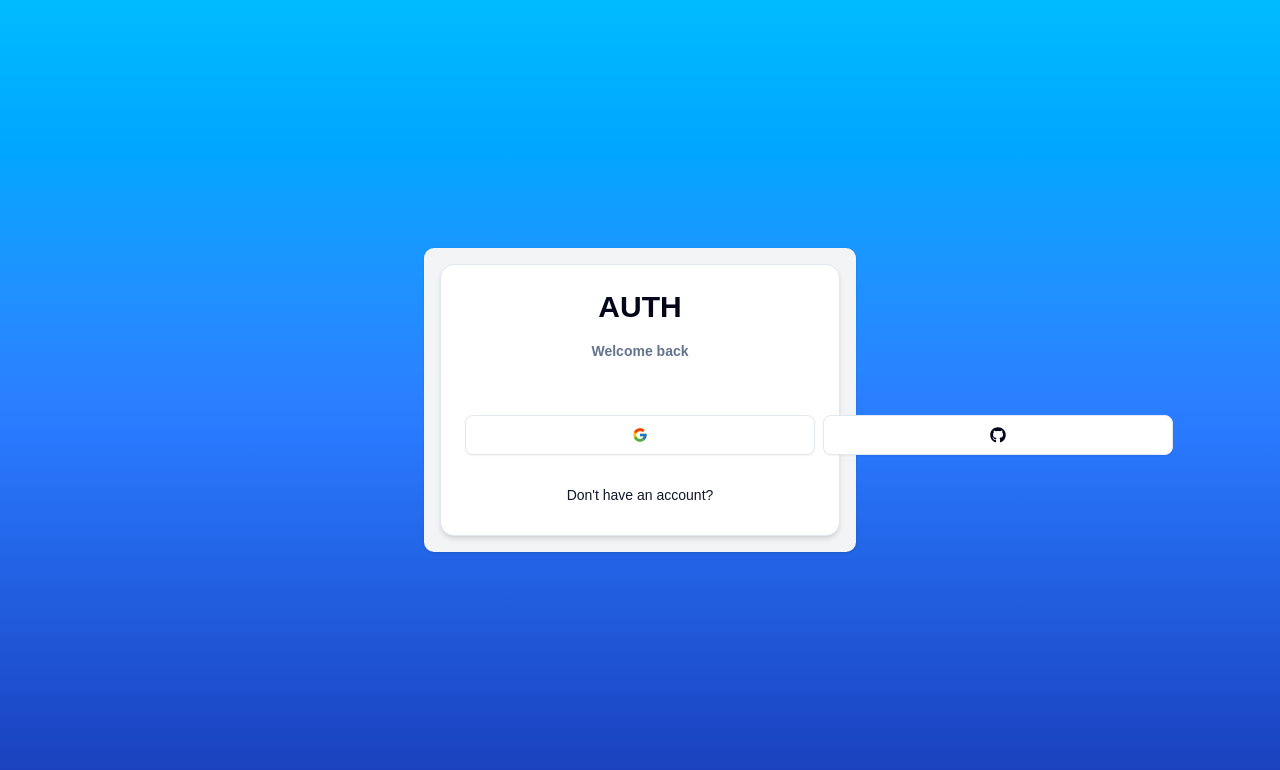
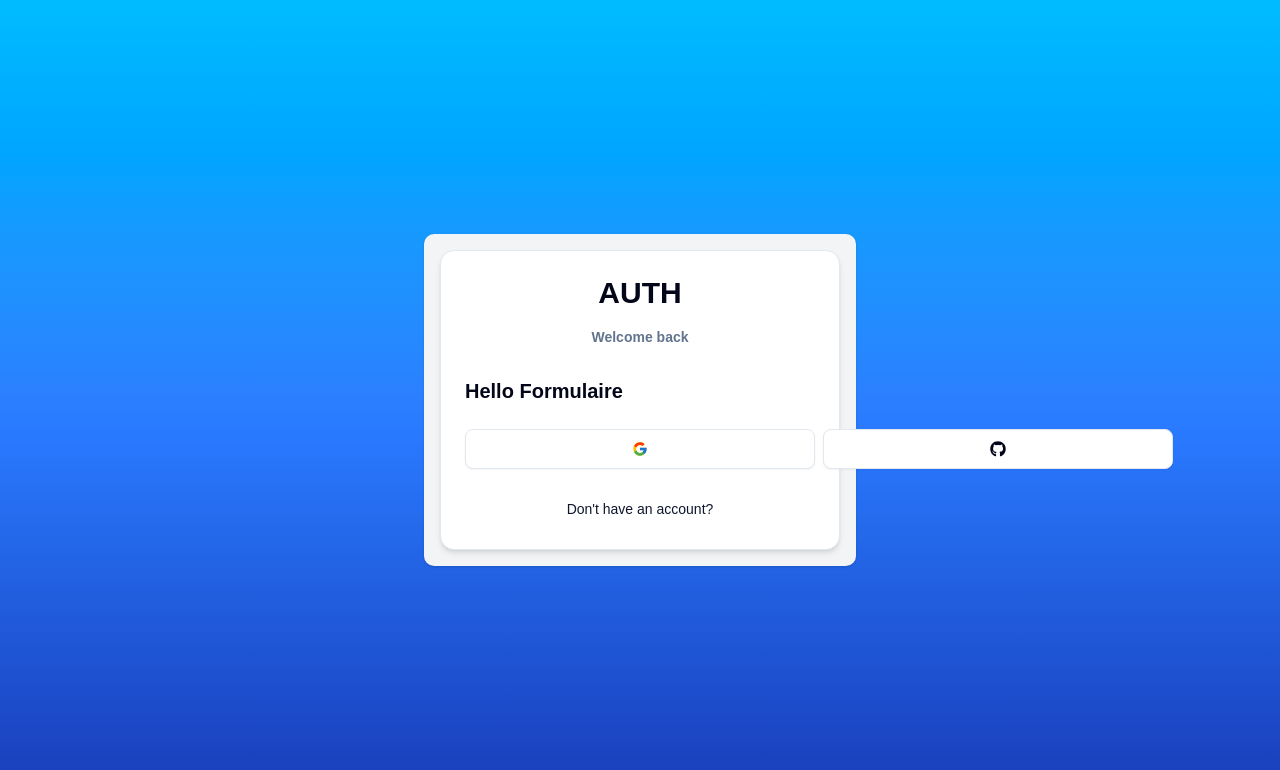
Before and after one commit to MorlonDev261/Next-auth-v5, a Next.js app: page /login in a window 1280 px wide. Shown: the top 770 px of the page. Built offline with nearby package versions, Linux system fonts and the light colour scheme.

Commit message:
Update login-form.tsx

```diff
--- a/components/auth/login-form.tsx
+++ b/components/auth/login-form.tsx
@@ -8,6 +8,7 @@ const LoginForm = () => {
      backButtonHref="/auth/register"
      showSocial
    >
+    <h3>Hello Formulaire</h3>
    </CardWrapper>
  )
 }
```
